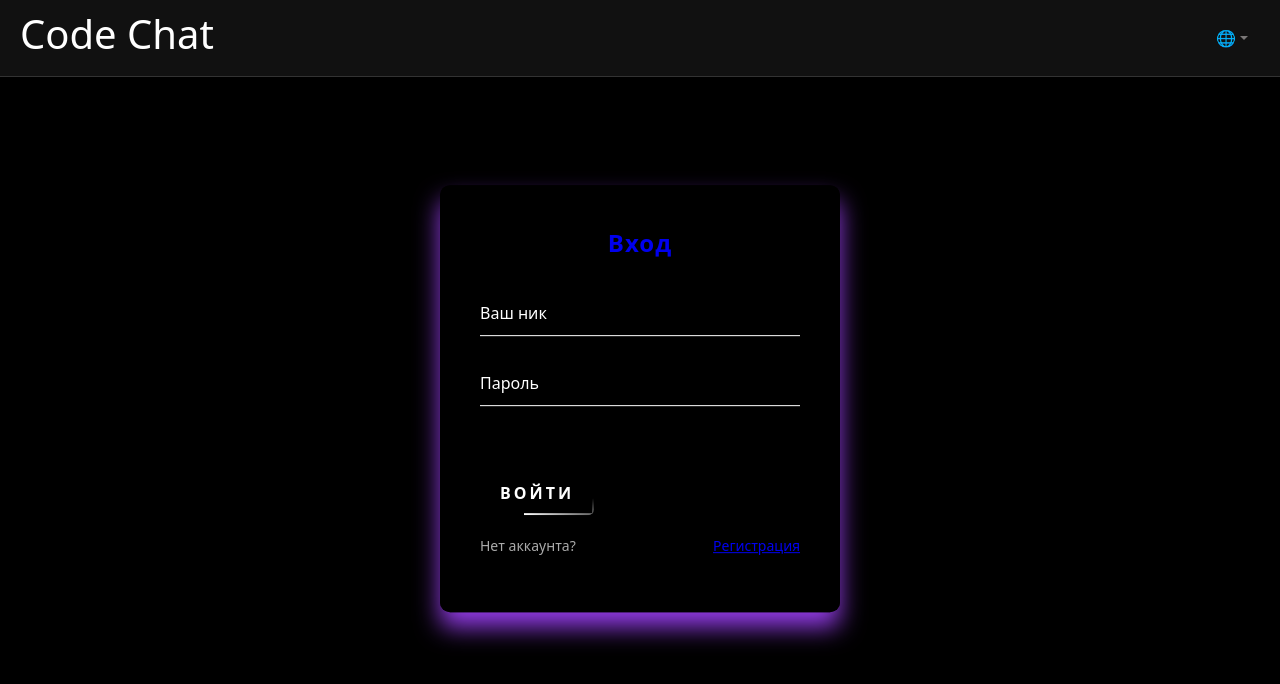
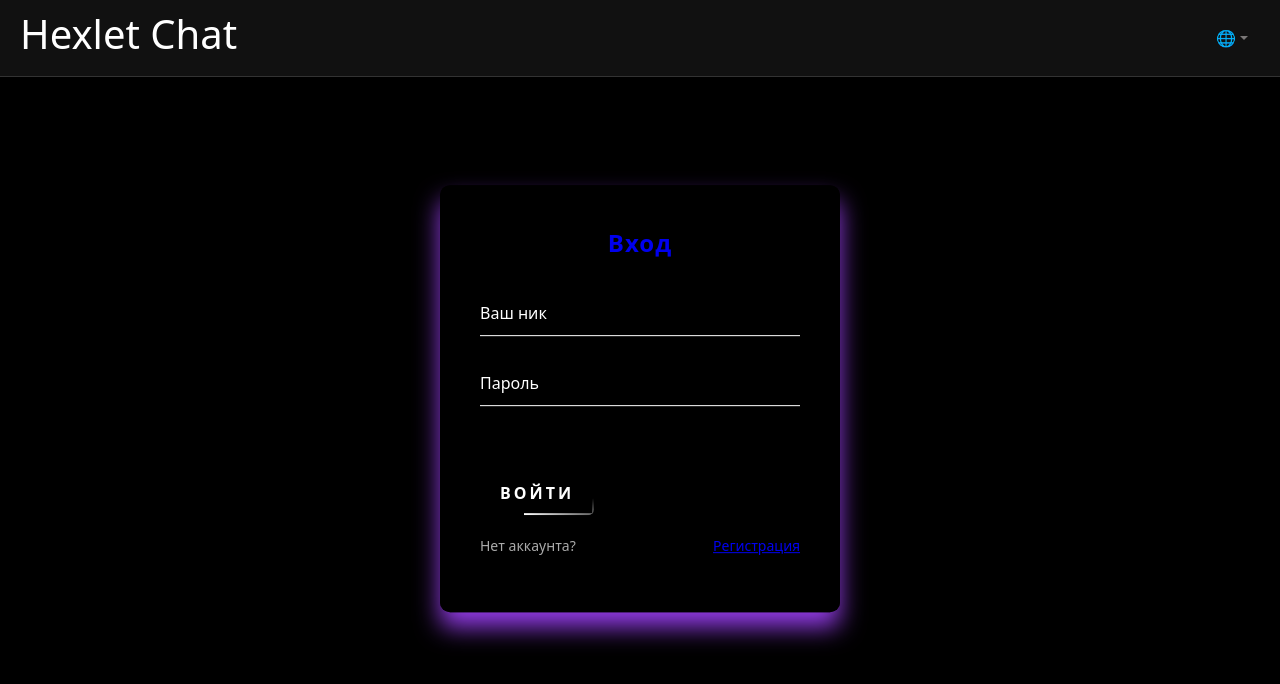
Before and after one commit to AssMasster/project-old, a React (Vite) app in the folder frontend/: page /login in a window 1280 px wide. Shown: the top 684 px of the page. Built offline with nearby package versions, Linux system fonts and the light colour scheme; no server answers; what leo-profanity would draw is missing.

Commit message:
отладка

```diff
--- a/frontend/src/app/components/Header.jsx
+++ b/frontend/src/app/components/Header.jsx
@@ -14,7 +14,7 @@ const Header = () => {
     return (
         <header className="chat-header">
             <h1>
-                <Link to={ROUTES.ROOT}>Code Chat</Link>
+                <Link to={ROUTES.ROOT}>Hexlet Chat</Link>
             </h1>
             <div className="lang-switcher">
                 <LanguageSwitcher/>
```
